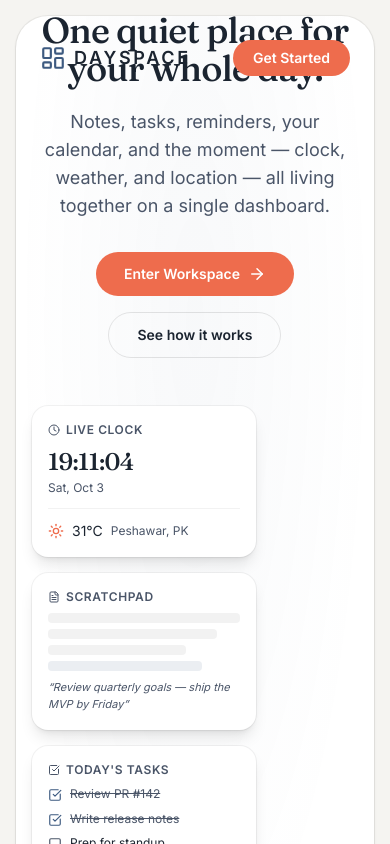
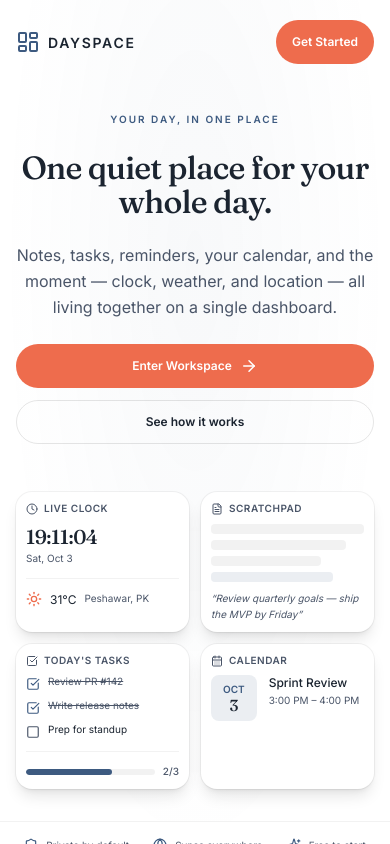
Before and after one commit to SanaUllah04/Workspace, a Next.js app: page / in a window 390 px wide. Shown: the top 844 px of the page. Built offline with nearby package versions, Linux system fonts and the light colour scheme.

Commit message:
feat: update widget card styles and enhance layout responsiveness

```diff
--- a/src/app/components/hero/CalendarWidgetCard.tsx
+++ b/src/app/components/hero/CalendarWidgetCard.tsx
@@ -19,7 +19,7 @@
   const event = getNextEvent();
 
   return (
-    <div className="w-56 rounded-2xl bg-white p-4 ring-1 ring-black/5 shadow-lg transition-all duration-200 hover:-translate-y-1 hover:shadow-xl">
+    <div className="landing-widget-card w-full rounded-2xl bg-white p-4 ring-1 ring-black/5 shadow-lg transition-all duration-200 hover:-translate-y-1 hover:shadow-xl">
       <div className="mb-2 flex items-center gap-1.5 text-xs font-semibold uppercase tracking-wider text-muted">
         <CalendarDays size={12} />
         <span>Calendar</span>
--- a/src/app/components/hero/ClockWidgetCard.tsx
+++ b/src/app/components/hero/ClockWidgetCard.tsx
@@ -38,7 +38,7 @@
   }, []);
 
   return (
-    <div className="w-56 rounded-2xl bg-white p-4 ring-1 ring-black/5 shadow-lg transition-all duration-200 hover:-translate-y-1 hover:shadow-xl">
+    <div className="landing-widget-card w-full rounded-2xl bg-white p-4 ring-1 ring-black/5 shadow-lg transition-all duration-200 hover:-translate-y-1 hover:shadow-xl">
       <div className="mb-2 flex items-center gap-1.5 text-xs font-semibold uppercase tracking-wider text-muted">
         <Clock size={12} />
         <span>Live Clock</span>
--- a/src/app/components/hero/Navbar.tsx
+++ b/src/app/components/hero/Navbar.tsx
@@ -10,14 +10,14 @@
 
 export default function Navbar() {
   return (
-    <nav className="absolute top-0 left-0 right-0 z-50 px-6 py-6 lg:px-12">
+    <nav className="absolute top-0 left-0 right-0 z-50 px-4 py-5 sm:px-6 sm:py-6 lg:px-12">
       <div className="mx-auto flex max-w-[1440px] items-center justify-between">
-        <Link href="/" className="flex items-center gap-2 group">
+        <Link href="/" className="group flex min-h-11 items-center gap-2">
           <LayoutDashboard
-            size={26}
+            size={24}
             className="text-accent transition-colors group-hover:text-accent-hover"
           />
-          <span className="text-lg font-semibold uppercase tracking-[0.15em] text-ink">
+          <span className="text-[clamp(0.875rem,1.25vw,1.125rem)] font-semibold uppercase tracking-[0.12em] text-ink sm:tracking-[0.15em]">
             DAYSPACE
           </span>
         </Link>
@@ -27,7 +27,7 @@
             <Link
               key={link.label}
               href={link.href}
-              className="text-sm font-medium text-muted transition-colors hover:text-accent"
+              className="text-[clamp(0.75rem,1vw,0.875rem)] font-medium text-muted transition-colors hover:text-accent"
             >
               {link.label}
             </Link>
@@ -37,13 +37,13 @@
         <div className="flex items-center gap-4">
           <Link
             href="#"
-            className="hidden text-sm font-medium text-muted transition-colors hover:text-accent sm:block"
+            className="hidden text-[clamp(0.75rem,1vw,0.875rem)] font-medium text-muted transition-colors hover:text-accent sm:block"
           >
             Log in
           </Link>
           <Link
             href="#"
-            className="btn-base rounded-full bg-highlight px-5 py-2 text-sm font-semibold text-white hover:bg-highlight-hover focus-visible:outline-none focus-visible:ring-2 focus-visible:ring-highlight focus-visible:ring-offset-2"
+            className="btn-base inline-flex min-h-11 items-center rounded-full bg-highlight px-4 py-2 text-[clamp(0.75rem,1vw,0.875rem)] font-semibold text-white hover:bg-highlight-hover focus-visible:outline-none focus-visible:ring-2 focus-visible:ring-highlight focus-visible:ring-offset-2 sm:px-5"
           >
             Get Started
           </Link>
--- a/src/app/components/hero/NotepadWidgetCard.tsx
+++ b/src/app/components/hero/NotepadWidgetCard.tsx
@@ -2,7 +2,7 @@
 
 export default function NotepadWidgetCard() {
   return (
-    <div className="w-56 rounded-2xl bg-white p-4 ring-1 ring-black/5 shadow-lg transition-all duration-200 hover:-translate-y-1 hover:shadow-xl">
+    <div className="landing-widget-card w-full rounded-2xl bg-white p-4 ring-1 ring-black/5 shadow-lg transition-all duration-200 hover:-translate-y-1 hover:shadow-xl">
       <div className="mb-2 flex items-center gap-1.5 text-xs font-semibold uppercase tracking-wider text-muted">
         <FileText size={12} />
         <span>Scratchpad</span>
--- a/src/app/components/hero/TasksWidgetCard.tsx
+++ b/src/app/components/hero/TasksWidgetCard.tsx
@@ -10,7 +10,7 @@
   const doneCount = tasks.filter((t) => t.done).length;
 
   return (
-    <div className="w-56 rounded-2xl bg-white p-4 ring-1 ring-black/5 shadow-lg transition-all duration-200 hover:-translate-y-1 hover:shadow-xl">
+    <div className="landing-widget-card w-full rounded-2xl bg-white p-4 ring-1 ring-black/5 shadow-lg transition-all duration-200 hover:-translate-y-1 hover:shadow-xl">
       <div className="mb-2 flex items-center gap-1.5 text-xs font-semibold uppercase tracking-wider text-muted">
         <CheckSquare size={12} />
         <span>Today&apos;s Tasks</span>
--- a/src/app/globals.css
+++ b/src/app/globals.css
@@ -186,3 +186,99 @@
   -webkit-font-smoothing: antialiased;
   -moz-osx-font-smoothing: grayscale;
 }
+
+html {
+  overflow-x: hidden;
+  scroll-behavior: smooth;
+}
+
+.landing-widget-card {
+  padding: clamp(0.625rem, 1.5vw, 1.5rem);
+}
+
+.landing-widget-card .text-xs {
+  font-size: clamp(0.625rem, 1.1vw, 1rem);
+}
+
+.landing-widget-card .text-sm {
+  font-size: clamp(0.75rem, 1.2vw, 1.125rem);
+}
+
+.landing-widget-card .text-\[11px\] {
+  font-size: clamp(0.625rem, 1vw, 1rem);
+}
+
+.landing-widget-card .font-fraunces.text-2xl {
+  font-size: clamp(1.25rem, 3vw, 3rem);
+}
+
+.landing-widget-card .font-fraunces.text-xl {
+  font-size: clamp(1rem, 2vw, 2rem);
+}
+
+.landing-badges .text-xs {
+  font-size: clamp(0.625rem, 0.8vw, 0.75rem);
+}
+
+@media (min-width: 1024px) {
+  .landing-widget-card {
+    width: clamp(11rem, 18vw, 20rem);
+  }
+}
+
+@media (prefers-reduced-motion: reduce) {
+  *,
+  *::before,
+  *::after {
+    scroll-behavior: auto !important;
+    animation-duration: 0.01ms !important;
+    animation-iteration-count: 1 !important;
+    transition-duration: 0.01ms !important;
+  }
+}
+
+/* Keep every dashboard preview visible in a rotated phone viewport. */
+@media (orientation: landscape) and (max-height: 600px) and (max-width: 1023px) {
+  .landing-main {
+    justify-content: flex-start;
+    padding-top: 4.5rem;
+    padding-bottom: 0.75rem;
+  }
+
+  .landing-hero > p:first-child {
+    font-size: 0.625rem;
+  }
+
+  .landing-hero h1 {
+    margin-top: 0.75rem;
+    font-size: clamp(1.4rem, 3vw, 2rem);
+  }
+
+  .landing-hero > p:nth-of-type(2) {
+    display: none;
+  }
+
+  .landing-hero > div {
+    margin-top: 1.25rem;
+  }
+
+  .landing-hero a {
+    min-height: 2.25rem;
+    padding-top: 0.375rem;
+    padding-bottom: 0.375rem;
+  }
+
+  .landing-widget-grid {
+    grid-template-columns: repeat(4, minmax(0, 1fr));
+    margin-top: 1.75rem;
+    gap: 0.5rem;
+  }
+
+  .landing-widget-grid > div {
+    padding: 0.625rem;
+  }
+
+  .landing-badges {
+    display: none;
+  }
+}
--- a/src/app/page.tsx
+++ b/src/app/page.tsx
@@ -8,10 +8,10 @@
 
 export default function Home() {
   return (
-    <div className="min-h-screen p-4 md:p-6">
-      <div className="mx-auto max-w-[1440px]">
+    <div className="min-h-screen">
+      <div className="w-full">
         <div
-          className="relative min-h-[calc(100vh-2rem)] overflow-hidden rounded-[32px] bg-white shadow-sm ring-1 ring-black/5 md:min-h-[calc(100vh-3rem)] md:rounded-[40px]"
+          className="relative flex min-h-[100svh] flex-col overflow-hidden bg-white"
           style={{
             background:
               'radial-gradient(ellipse at 50% 30%, rgba(61,90,128,0.04) 0%, transparent 70%), #ffffff',
@@ -19,26 +19,26 @@
         >
           <Navbar />
 
-          <main className="relative z-10 flex min-h-[calc(100vh-2rem)] flex-col items-center justify-center px-4 md:min-h-[calc(100vh-3rem)] md:px-8">
-            <div className="mx-auto flex max-w-2xl flex-col items-center text-center -mt-10">
-              <p className="animate-fade-slide-up text-xs font-semibold uppercase tracking-[0.2em] text-accent">
+          <main className="landing-main relative z-10 flex flex-1 flex-col items-center justify-center px-4 pb-8 pt-28 sm:px-6 md:px-8 md:pt-24">
+            <div className="landing-hero mx-auto flex max-w-2xl flex-col items-center text-center md:-mt-10">
+              <p className="animate-fade-slide-up text-[clamp(0.625rem,0.8vw,0.75rem)] font-semibold uppercase tracking-[0.2em] text-accent">
                 Your day, in one place
               </p>
 
-              <h1 className="animate-fade-slide-up-1 mt-5 font-fraunces text-4xl font-medium leading-[1.05] tracking-tight text-ink md:text-5xl lg:text-6xl">
+              <h1 className="animate-fade-slide-up-1 mt-6 font-fraunces text-[clamp(2rem,5vw,3.75rem)] font-medium leading-[1.05] tracking-tight text-ink">
                 One quiet place for your whole day.
               </h1>
 
-              <p className="animate-fade-slide-up-2 mt-5 max-w-lg text-lg text-muted md:text-xl">
+              <p className="animate-fade-slide-up-2 mt-6 max-w-lg text-[clamp(1rem,1.6vw,1.25rem)] leading-relaxed text-muted">
                 Notes, tasks, reminders, your calendar, and the moment — clock,
                 weather, and location — all living together on a single
                 dashboard.
               </p>
 
-              <div className="animate-fade-slide-up-3 mt-8 flex flex-col items-center gap-4 sm:flex-row">
+              <div className="animate-fade-slide-up-3 mt-6 flex w-full flex-col items-stretch justify-center gap-3 sm:w-auto sm:flex-row sm:items-center sm:gap-4">
                 <Link
                   href="/login"
-                  className="btn-base group inline-flex items-center gap-2 rounded-full bg-highlight px-7 py-3 text-sm font-semibold text-white hover:bg-highlight-hover focus-visible:outline-none focus-visible:ring-2 focus-visible:ring-highlight focus-visible:ring-offset-2"
+                  className="btn-base group inline-flex min-h-11 items-center justify-center gap-2 rounded-full bg-highlight px-7 py-3 text-[clamp(0.75rem,1vw,0.875rem)] font-semibold text-white hover:bg-highlight-hover focus-visible:outline-none focus-visible:ring-2 focus-visible:ring-highlight focus-visible:ring-offset-2"
                 >
                   Enter Workspace
                   <ArrowRight
@@ -48,17 +48,14 @@
                 </Link>
                 <Link
                   href="#"
-                  className="btn-base inline-flex items-center gap-2 rounded-full border border-black/10 px-7 py-3 text-sm font-semibold text-ink hover:border-black/20 focus-visible:outline-none focus-visible:ring-2 focus-visible:ring-accent focus-visible:ring-offset-2"
+                  className="btn-base inline-flex min-h-11 items-center justify-center gap-2 rounded-full border border-black/10 px-7 py-3 text-[clamp(0.75rem,1vw,0.875rem)] font-semibold text-ink hover:border-black/20 focus-visible:outline-none focus-visible:ring-2 focus-visible:ring-accent focus-visible:ring-offset-2"
                 >
                   See how it works
                 </Link>
               </div>
             </div>
 
-            <div
-              className="relative mt-16 hidden w-full max-w-2xl md:block"
-              style={{ height: 260 }}
-            >
+            <div className="relative mt-16 hidden h-[clamp(16rem,28vw,34rem)] w-[min(92vw,1100px)] lg:block">
               <div className="animate-fade-slide-up-4 animate-float absolute -top-4 left-[2%] rotate-[-3deg] lg:left-[8%]">
                 <ClockWidgetCard />
               </div>
@@ -73,7 +70,7 @@
               </div>
             </div>
 
-            <div className="mt-12 grid w-full max-w-lg grid-cols-1 gap-4 md:hidden">
+            <div className="landing-widget-grid mt-12 grid w-full grid-cols-2 gap-3 lg:hidden">
               <ClockWidgetCard />
               <NotepadWidgetCard />
               <TasksWidgetCard />
@@ -81,8 +78,8 @@
             </div>
           </main>
 
-          <div className="absolute bottom-0 left-0 right-0 z-10 hidden border-t border-black/5 bg-white/60 backdrop-blur-sm md:block">
-            <div className="mx-auto flex max-w-[1440px] items-center justify-center gap-10 px-12 py-4">
+          <div className="landing-badges relative z-10 border-t border-black/5 bg-white/60 backdrop-blur-sm md:absolute md:bottom-0 md:left-0 md:right-0">
+            <div className="mx-auto flex max-w-[1440px] flex-wrap items-center justify-center gap-x-6 gap-y-3 px-4 py-4 sm:gap-x-10 md:px-12">
               <div className="flex items-center gap-2 text-xs text-muted">
                 <Shield size={14} className="text-accent" />
                 <span>Private by default</span>
```
Also changed, not shown: src/app/layout.tsx (+7 -1 lines).
